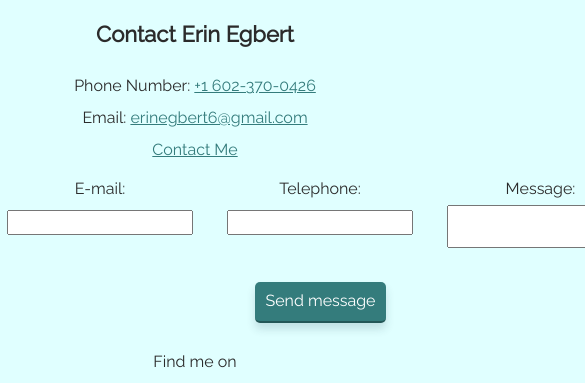
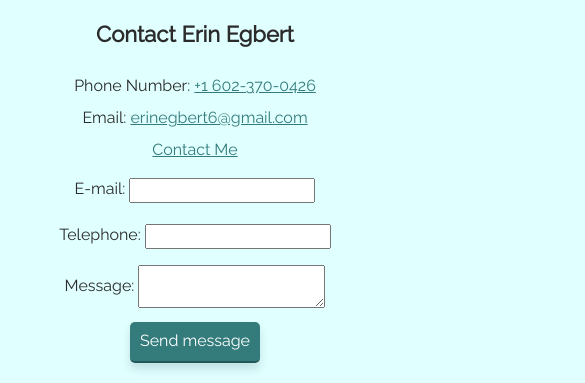
Before and after one commit to eegbert6/Portfolio-Website, a plain HTML site: page contact.html in a window 390 px wide. Shown: the part 204-587 px from the top of the page, 585 px wide, since content can reach past the window. Drawn offline with nearby package versions, Linux system fonts and the light colour scheme.

Commit message:
made contact form responsive

```diff
--- a/contact.html
+++ b/contact.html
@@ -7,7 +7,7 @@
 		<link rel="shortcut icon" href="favicon.ico" type="image/x-icon" />
 		<link rel="stylesheet" type="text/css" href="https://cdnjs.cloudflare.com/ajax/libs/normalize/8.0.1/normalize.min.css">
 		<link href="https://fonts.googleapis.com/css2?family=Raleway&display=swap" rel="stylesheet">
-		<link rel="stylesheet" type="text/css" href="css/styles.production.css">
+		<link rel="stylesheet" type="text/css" href="css/styles.css">
 	</head>
 
 	<body>
@@ -40,8 +40,7 @@
 		</div>
 
 		<div class="contact-form">
-			<form action="#" method="post" id="contact_form">
-				<div class="contact-grid">
+			<form action="#" method="post" class="contact-grid" id="contact_form">
 				<div class="contact-grid__item">
 					<label class="standard-label" for="contact-email">E-mail: </label>
 					<input type="email" id="contact-email" required>
@@ -59,7 +58,6 @@
 
 				<div class="contact-grid__item">
 					<input type="submit" value="Send message" id="send_message-button">
-					</div>
 				</div>
 		</form>
 		</div>
--- a/css/styles.css
+++ b/css/styles.css
@@ -202,17 +202,11 @@ a:active {
 	text-align: center;
 }
 
-#contact_form {
-	display: inline-block;
-	margin-left: auto;
-	margin-right: auto;
-	text-align: center;
-}
-
 .contact-grid {
 	display: grid;
 	grid-template-columns: 1fr 1fr 1fr;
-	grid-gap: 20px;
+	margin-left: 20%;
+	margin-right: 20%;
 }
 
 .contact-grid__item {
@@ -271,6 +265,11 @@ input {
   .contact-grid {
 		grid-template-columns: 1fr;
 	}
+
+	.contact-grid__item:last-child {
+		grid-column: auto / auto;
+		grid-row: auto / auto;
+	}
 }
 
 @media all and (min-width: 501px) and (max-width: 750px) {
@@ -289,6 +288,10 @@ input {
 		grid-row: auto / auto;
 	}
 
+	.contact-grid {
+		margin: 0;
+	}
+
 	h1 {
 		font-size: 22px;
 	}
```
Lines whose indentation alone changed are shown as unchanged.
